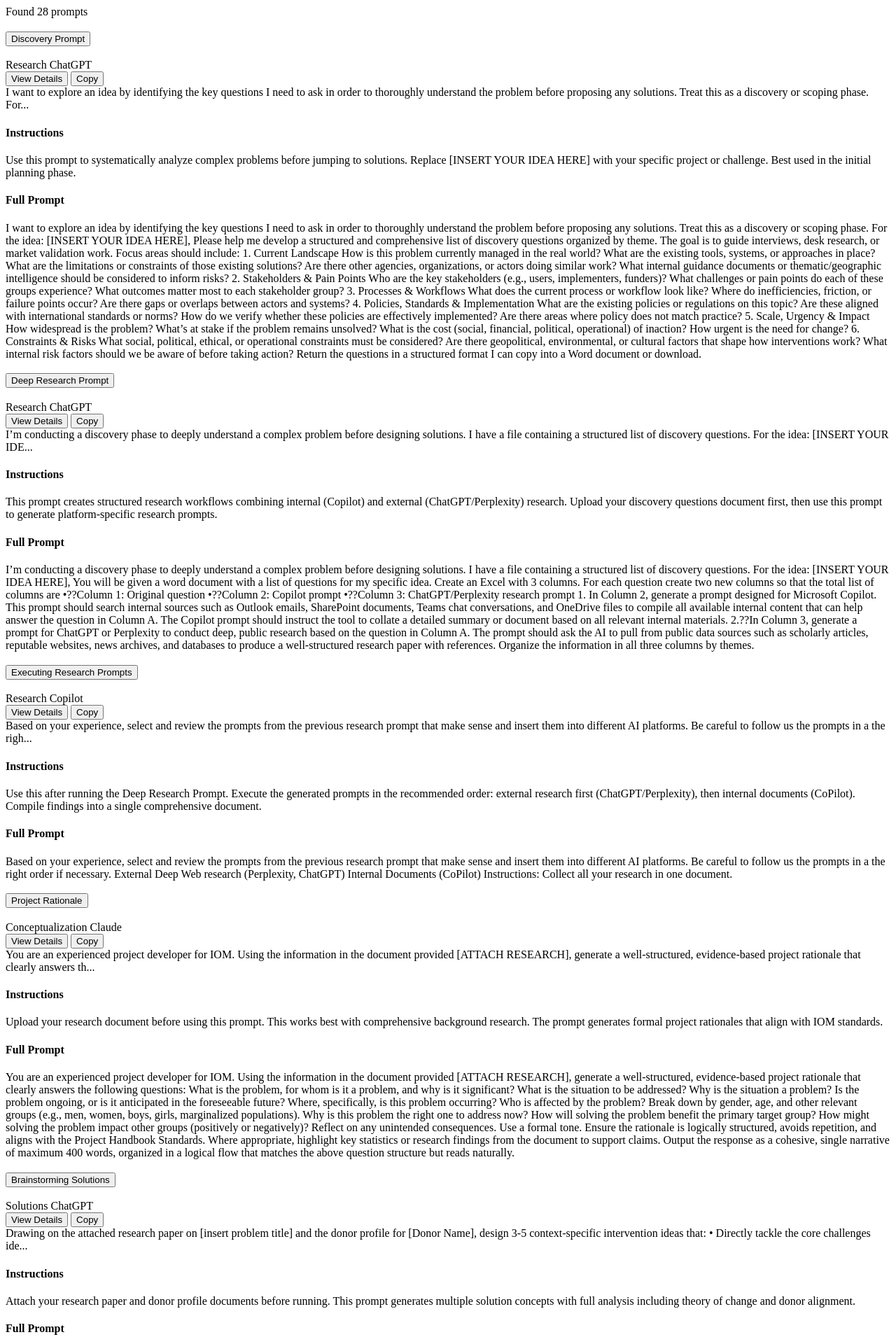
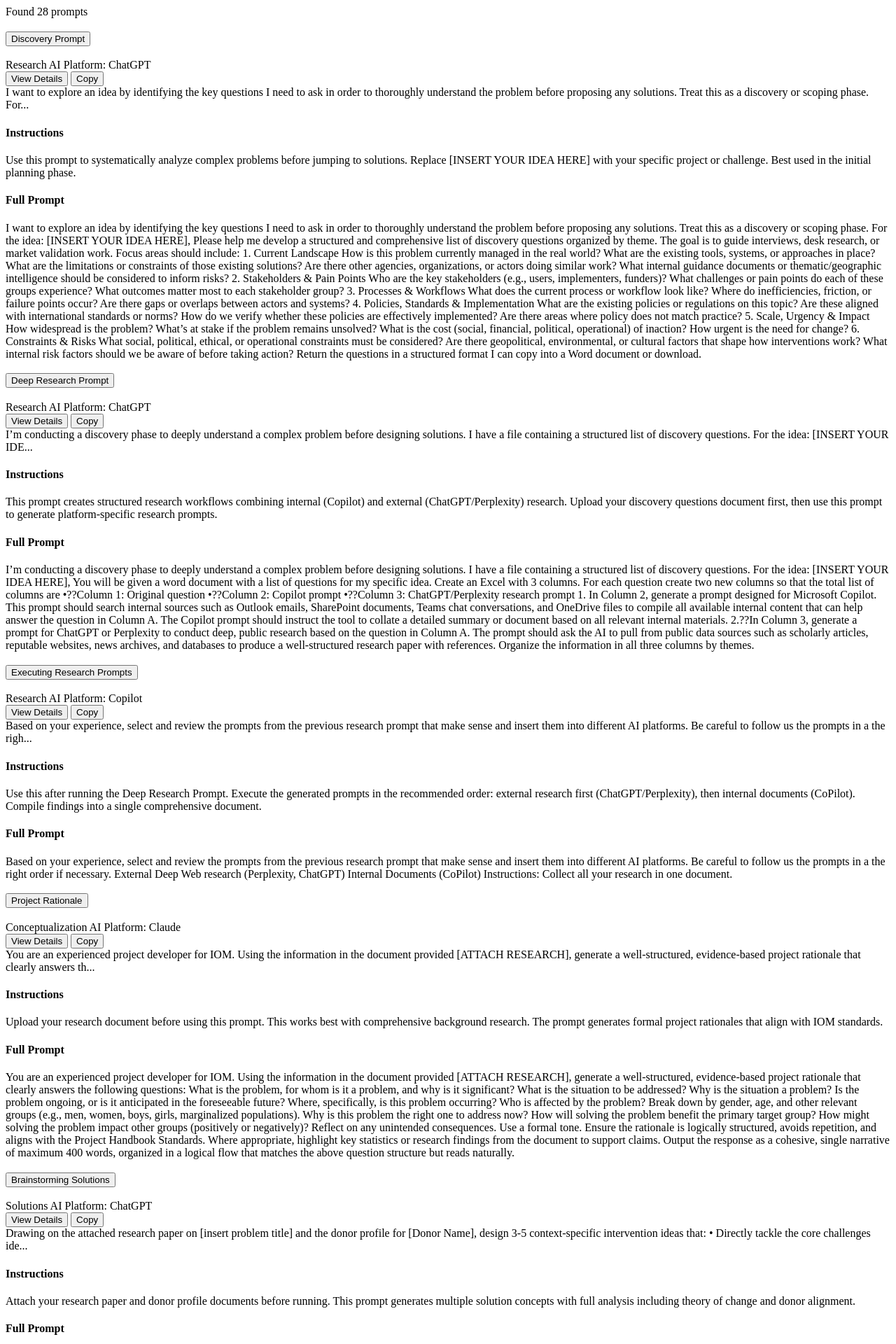
Before and after one commit to iom/Project-Development-Prompt-Library, a FastAPI app: page /htmx/prompts in a window 1280 px wide. Shown: the top 1920 px of the page at 70% size. Run offline with FastAPI, Linux system fonts and the light colour scheme.

Commit message:
Improve prompt display by adding AI platform label and preserving formatting
Update prompts.html to prepend "AI Platform: " to the ai_platform field and use `whitespace-pre-line` for instructions to maintain formatting.

Replit-Commit-Author: Agent
Replit-Commit-Session-Id: f6bd8fc1-7d66-493e-8ac2-a1d29ce5c3a1
Replit-Commit-Checkpoint-Type: intermediate_checkpoint
Replit-Commit-Screenshot-Url: https://storage.googleapis.com/screenshot-production-us-central1/5f27774c-c4ad-488d-a108-0c7a91a22b3c/f6bd8fc1-7d66-493e-8ac2-a1d29ce5c3a1/MtAqChG

```diff
--- a/app/templates/partials/prompts.html
+++ b/app/templates/partials/prompts.html
@@ -20,7 +20,7 @@
                     {% if prompt.ai_platform %}
                     <span class="inline-flex items-center bg-blue-100 text-blue-800 px-2 py-1 rounded-full">
                         <i class="fas fa-robot mr-1"></i>
-                        {{ prompt.ai_platform }}
+                        AI Platform: {{ prompt.ai_platform }}
                     </span>
                     {% endif %}
                 </div>
@@ -54,7 +54,7 @@
                     <i class="fas fa-lightbulb mr-1"></i>
                     Instructions
                 </h4>
-                <p class="text-sm text-yellow-700">{{ prompt.instructions }}</p>
+                <p class="text-sm text-yellow-700 whitespace-pre-line">{{ prompt.instructions }}</p>
             </div>
             {% endif %}
 
```
Also changed, not shown: prompts.db.
